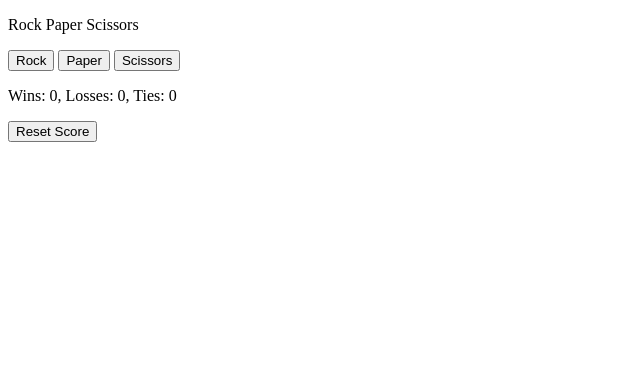
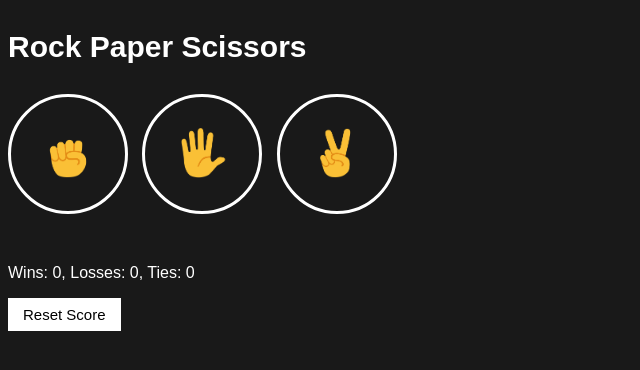
Before and after one commit to dogu-bolut/JavaScript-Basics, a plain HTML site: page SuperSimpleDev/06-rock-paper-scissors.html in a window 1280 px wide. Shown: the whole page, without its empty margins (0-640 px from the left). Drawn offline with Linux system fonts and the light colour scheme.

Commit message:
Implementing Css

```diff
--- a/SuperSimpleDev/06-rock-paper-scissors.html
+++ b/SuperSimpleDev/06-rock-paper-scissors.html
@@ -3,22 +3,69 @@
 
 <head>
 	<title>Rock Paper Scissors</title>
+	<style>
+		body {
+			background-color: rgb(25, 25, 25);
+			color: white;
+			font-family: Arial;
+		}
+
+		.title {
+			font-size: 30px;
+			font-weight: bold;
+		}
+
+		.move-icon {
+			height: 50px;
+		}
+
+		.move-button {
+			background-color: transparent;
+			border: 3px solid white;
+			width: 120px;
+			height: 120px;
+			border-radius: 60px;
+			margin-right: 10px;
+			cursor: pointer;
+		}
+
+		.js-result {
+			font-size: 25px;
+			font-weight: bold;
+			margin-top: 50px;
+		}
+
+		.js-score {
+			margin-top: 50px;
+		}
+
+		.reset-score-button {
+			background-color: white;
+			border: none;
+			font-size: 15px;
+			padding: 8px 15px;
+			cursor: pointer;
+		}
+	</style>
 </head>
 
 <body>
-	<p>Rock Paper Scissors</p>
+	<p class="title">Rock Paper Scissors</p>
 	<button onclick="playerMove = 'Rock';
-			generateRandomNumber('Rock', 'Scissors', 'Paper');">Rock</button>
+			generateRandomNumber('Rock', 'Scissors', 'Paper');" class="move-button">
+		<img src="Rock-emoji.png" class="move-icon"></button>
 	<button onclick="playerMove = 'Paper';
-			generateRandomNumber('Paper', 'Rock', 'Scissors');">Paper</button>
+			generateRandomNumber('Paper', 'Rock', 'Scissors');" class="move-button">
+		<img src="Paper-emoji.png" class="move-icon"></button>
 	<button onclick="playerMove = 'Scissors';
-			generateRandomNumber('Scissors', 'Paper', 'Rock');">Scissors</button>
+			generateRandomNumber('Scissors', 'Paper', 'Rock');" class="move-button">
+		<img src="Scissors-emoji.png" class="move-icon"></button>
 
 	<p class="js-result"></p>
 	<p class="js-moves"></p>
 	<p class="js-score"></p>
 
-	<button onclick="
+	<button class="reset-score-button" onclick="
 		score.wins=0;
 		score.losses=0;
 		score.ties=0;
@@ -72,7 +119,10 @@
 			localStorage.setItem('score', JSON.stringify(score));
 
 			updateScoreElement();
-			document.querySelector('.js-moves').innerHTML = `You: ${playerMove} // Computer: ${computerMove}`;
+			document.querySelector('.js-moves').innerHTML = `
+			You <img src="${playerMove}-emoji.png" class="move-icon">
+			<img src="${computerMove}-emoji.png" class="move-icon"> Computer
+			`;
 		}
 		function updateScoreElement() {
 			document.querySelector('.js-score').innerHTML = `
```
Also changed, not shown: SuperSimpleDev/09-dom-projects.html (+41 -1 lines), SuperSimpleDev/Paper-emoji.png (added), SuperSimpleDev/Rock-emoji.png (added), SuperSimpleDev/Scissors-emoji.png (added).
